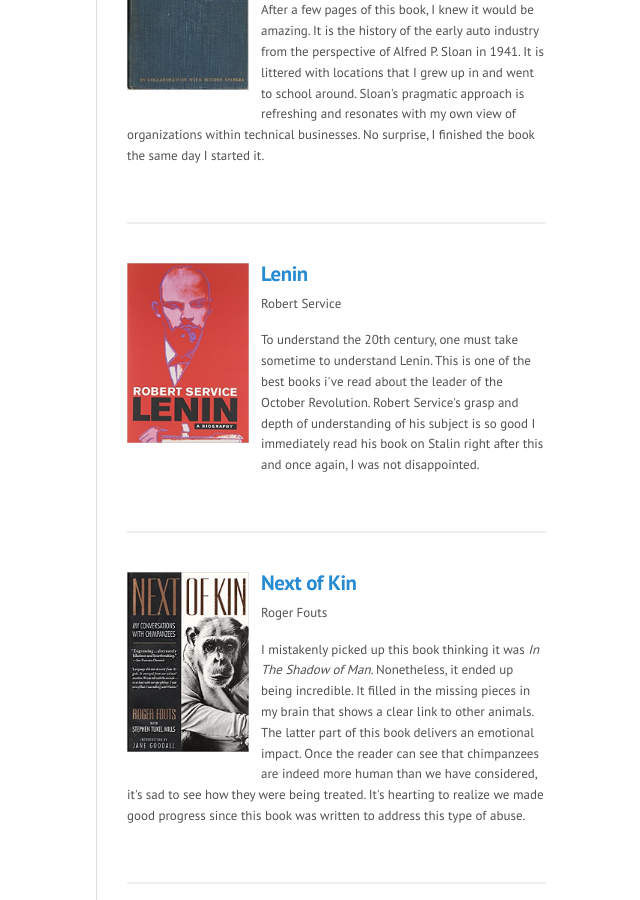
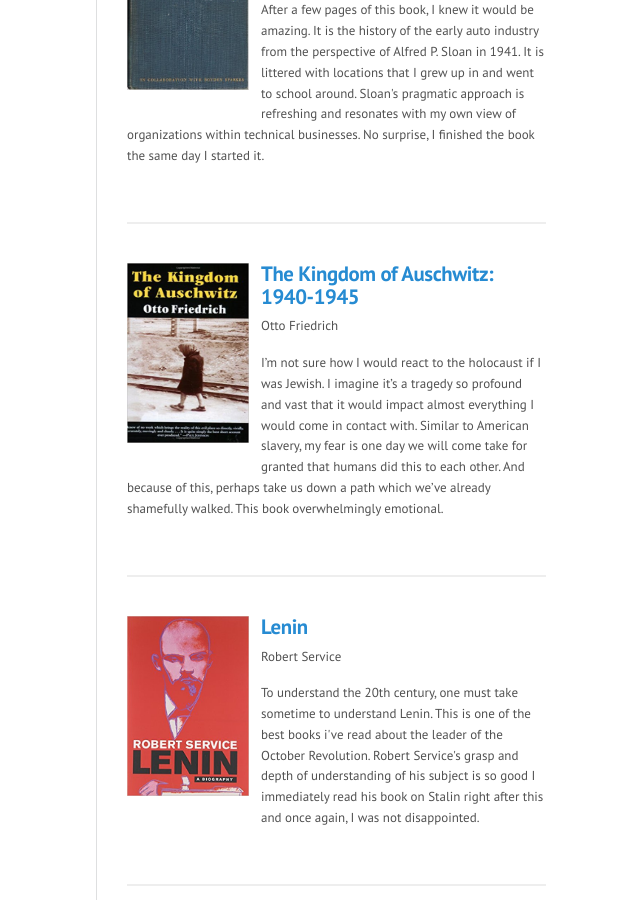
Before and after one commit to qasar/qasar.github.io, a Jekyll site: the page built from books.md, in a window 1280 px wide and 900 px high, scrolled down 3846 px. Shown: the whole window, without its empty margins (163-803 px from the left). Built offline with Jekyll 4.4.1, drawn with Linux system fonts in a browser that asks for light colours.

Commit message:
Update books.md

```diff
--- a/books.md
+++ b/books.md
@@ -159,6 +159,24 @@ permalink: /books/
 
 <div class = "bookContainer">
 
+<h3><a href="https://www.amazon.com/Kingdom-Auschwitz-1940-1945-Otto-Friedrich/dp/0060976403" target="_blank"><img class="book" src="http://qasaryounis.com/assets/aus.jpg" alt="book-kingdom" width="122" height="180"></a><a href="https://www.amazon.com/Kingdom-Auschwitz-1940-1945-Otto-Friedrich/dp/0060976403">The Kingdom of Auschwitz: 1940-1945</a></h3>
+
+<p>Otto Friedrich</p>
+
+<p>I’m not sure how I would react to the holocaust if I was Jewish. I imagine it’s a tragedy so profound and vast that it would impact almost everything I would come in contact with. Similar to American slavery, my fear is one day we will come take for granted that humans did this to each other. And because of this, perhaps take us down a path which we’ve already shamefully walked. This book overwhelmingly emotional.</p>
+</div>
+<hr>
+
+
+
+
+
+
+
+
+
+<div class = "bookContainer">
+
 <h3><a href="https://www.amazon.com/Lenin-Biography-Robert-Service/dp/0674008286" target="_blank"><img class="book" src="http://qasaryounis.com/assets/lenin.jpg" alt="book-lenin" width="122" height="180"></a><a href="https://www.amazon.com/Lenin-Biography-Robert-Service/dp/0674008286">Lenin</a></h3>
 
 <p>Robert Service </p>
@@ -166,6 +184,8 @@ permalink: /books/
 <p>To understand the 20th century, one must take sometime to understand Lenin. This is one of the best books i've read about the leader of the October Revolution. Robert Service's grasp and depth of understanding of his subject is so good I immediately read his book on Stalin right after this and once again, I was not disappointed. </p>
 </div>
 <hr>
+
+
 
 
 <div class = "bookContainer">
@@ -177,11 +197,6 @@ permalink: /books/
 <p>I mistakenly picked up this book thinking it was <i>In The Shadow of Man</i>. Nonetheless, it ended up being incredible. It filled in the missing pieces in my brain that shows a clear link to other animals. The latter part of this book delivers an emotional impact. Once the reader can see that chimpanzees are indeed more human than we have considered, it's sad to see how they were being treated. It's hearting to realize we made good progress since this book was written to address this type of abuse.</p>
 </div>
 <hr>
-
-
-
-
-
 
 
 
@@ -262,6 +277,7 @@ permalink: /books/
 <hr>
 
 
+
 <div class = "bookContainer">
 
 <h3><a href="https://www.amazon.com/Where-Vultures-Feast-Shell-Rights/dp/1859844731" target="_blank"><img class="book" src="http://qasaryounis.com/assets/vul.jpeg" alt="book-vulture" width="122" height="180"></a><a href="https://www.amazon.com/Where-Vultures-Feast-Shell-Rights/dp/1859844731">Where Vultures Feast</a></h3>
@@ -271,6 +287,7 @@ permalink: /books/
 <p>This book is not only an education on Niger Delta and its people, but also on the blind spots of capitalism. Reading this book opened my eyes to the modern ways that managment of large, private organizations can participate in gross abuse. </p>
 </div>
 <hr>
+
 
 
 <div class = "bookContainer">
```
